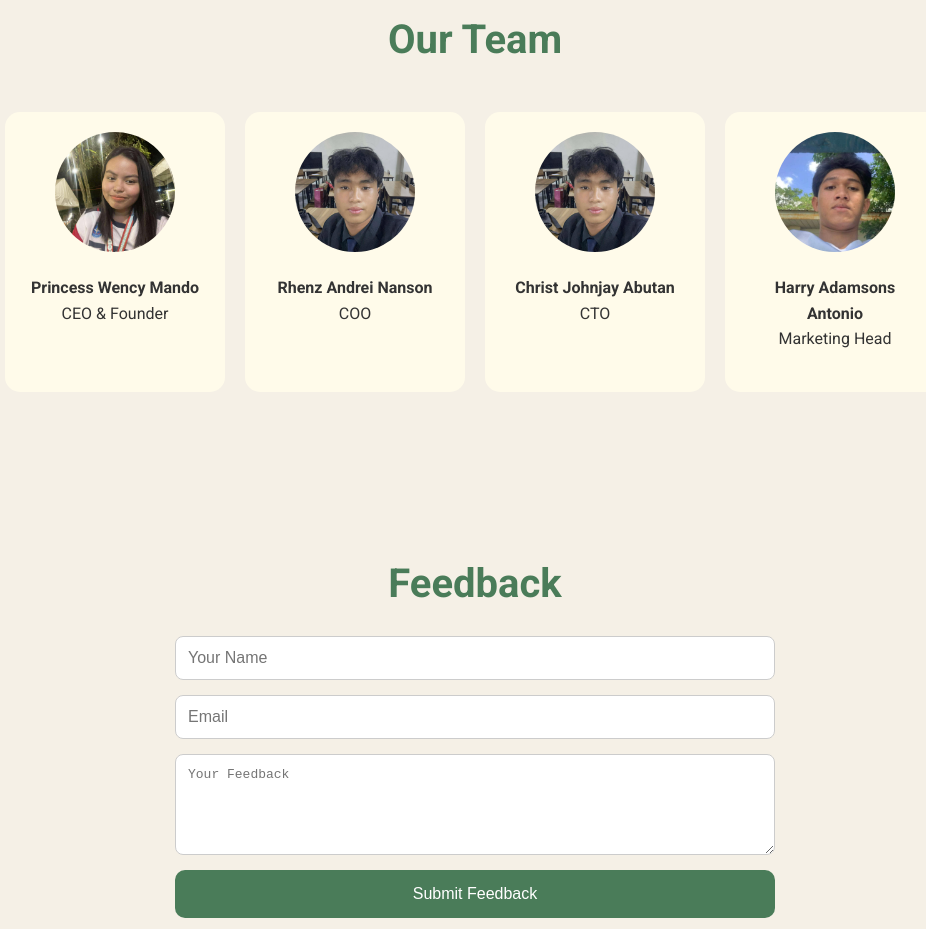
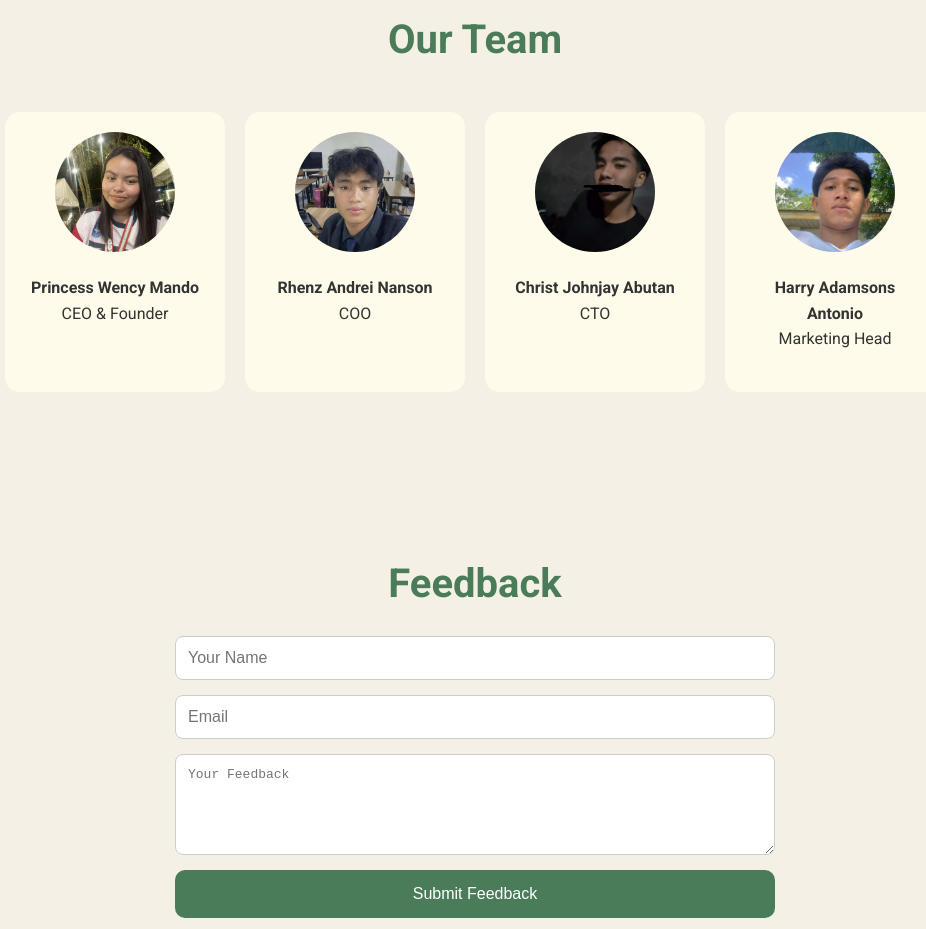
Before and after one commit to incesswwwncy-dot/marketing.strategic.primerun, a plain HTML site: page index.html in a window 1280 px wide. Shown: the part 3360-4289 px from the top of the page, without its empty margins (165-1091 px from the left). Drawn offline with nearby package versions, Linux system fonts and the light colour scheme.

Commit message:
Add files via upload

```diff
--- a/index.html
+++ b/index.html
@@ -254,7 +254,7 @@
         <p>COO</p>
       </div>
       <div class="team-member">
-        <img src="6.jpg" alt="Christ Johnjay Abutan">
+        <img src="1.jpg" alt="Christ Johnjay Abutan">
         <h4>Christ Johnjay Abutan</h4>
         <p>CTO</p>
       </div>
```
